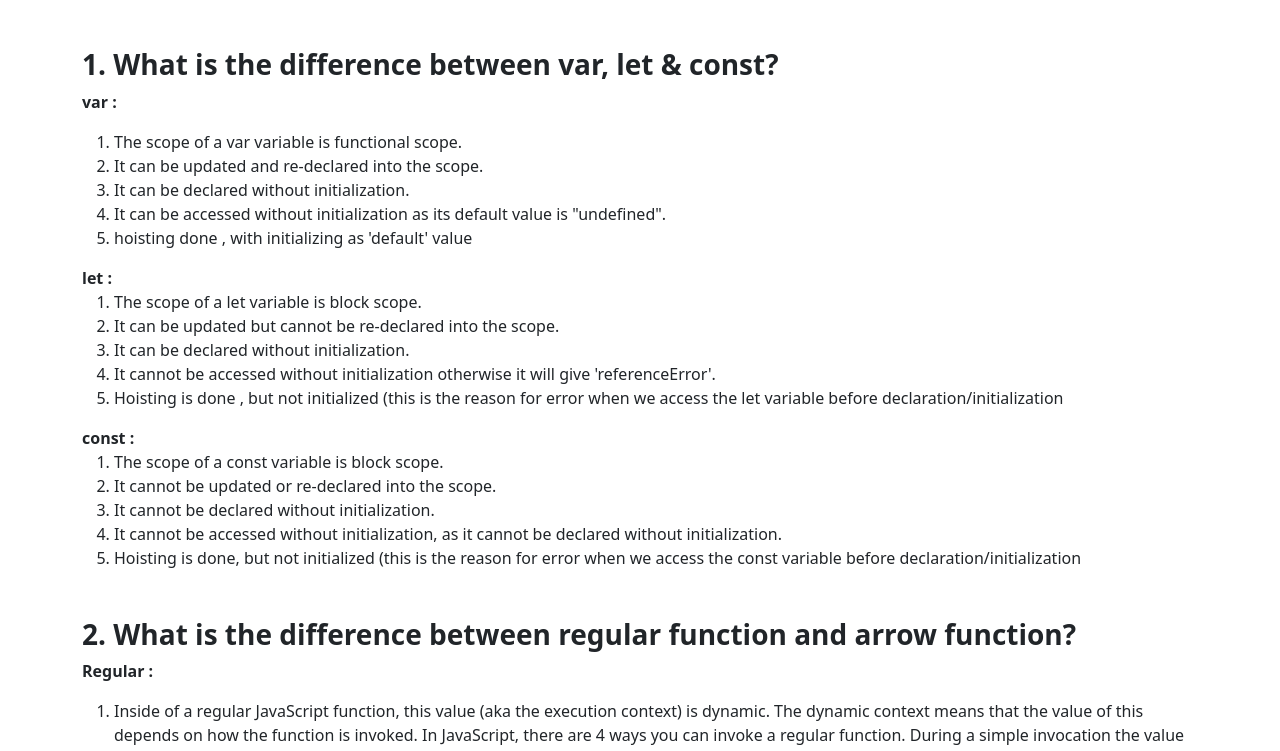
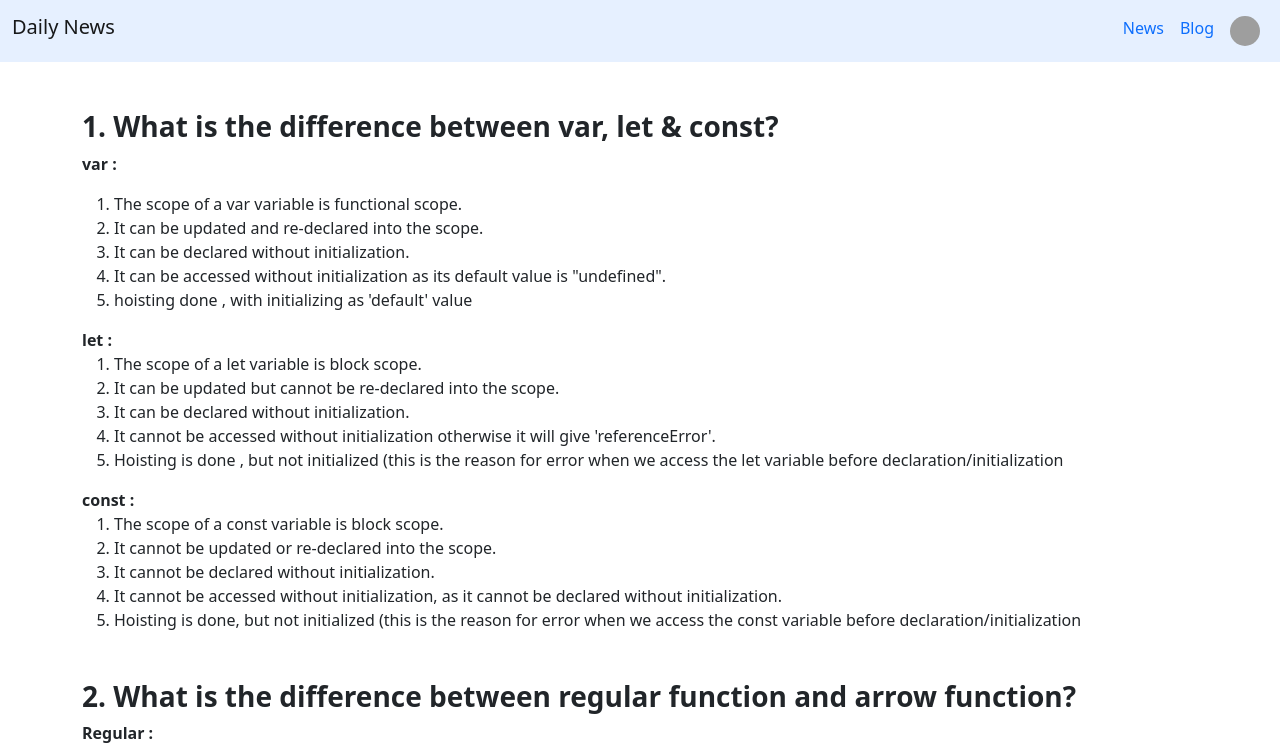
Before and after one commit to mabbasaliofficial/daily-news, a plain HTML site: page question.html in a window 1280 px wide. Shown: the top 751 px of the page. Drawn offline with nearby package versions, Linux system fonts and the light colour scheme; grey boxes are pictures that could not be loaded.

Commit message:
navbar added

```diff
--- a/question.html
+++ b/question.html
@@ -17,6 +17,18 @@
 </head>
 
 <body>
+    <header>
+        <nav class="navbar bg-primary bg-opacity-10 mb-5">
+          <div class="container-fluid">
+            <h1 class="navbar-brand">Daily News</h1>
+            <div class="d-flex">
+              <a class="m-2 text-decoration-none" href="index.html">News</a>
+              <a class="m-2 text-decoration-none" href="question.html">Blog</a>
+                <img class="rounded-circle m-2" src="Images/user.png" alt="" width="30" height="30" />
+            </div>
+          </div>
+        </nav>
+      </header>
     <main  class="container mt-5">
     <h3 class="mt-5"><strong>1. What is the difference between var, let & const?
         </strong></h3>
```
Also changed, not shown: index.html (+1 -3 lines).
